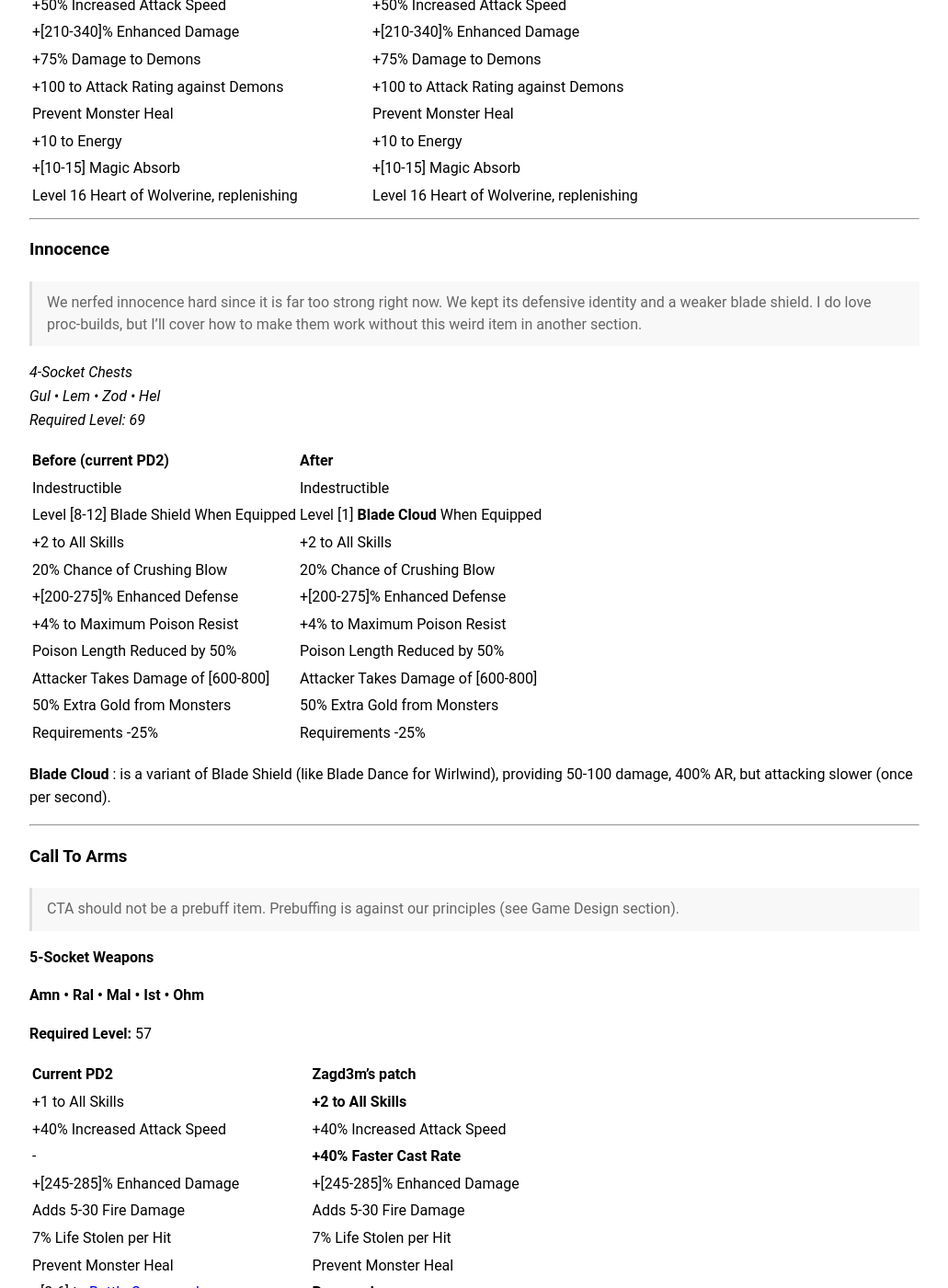
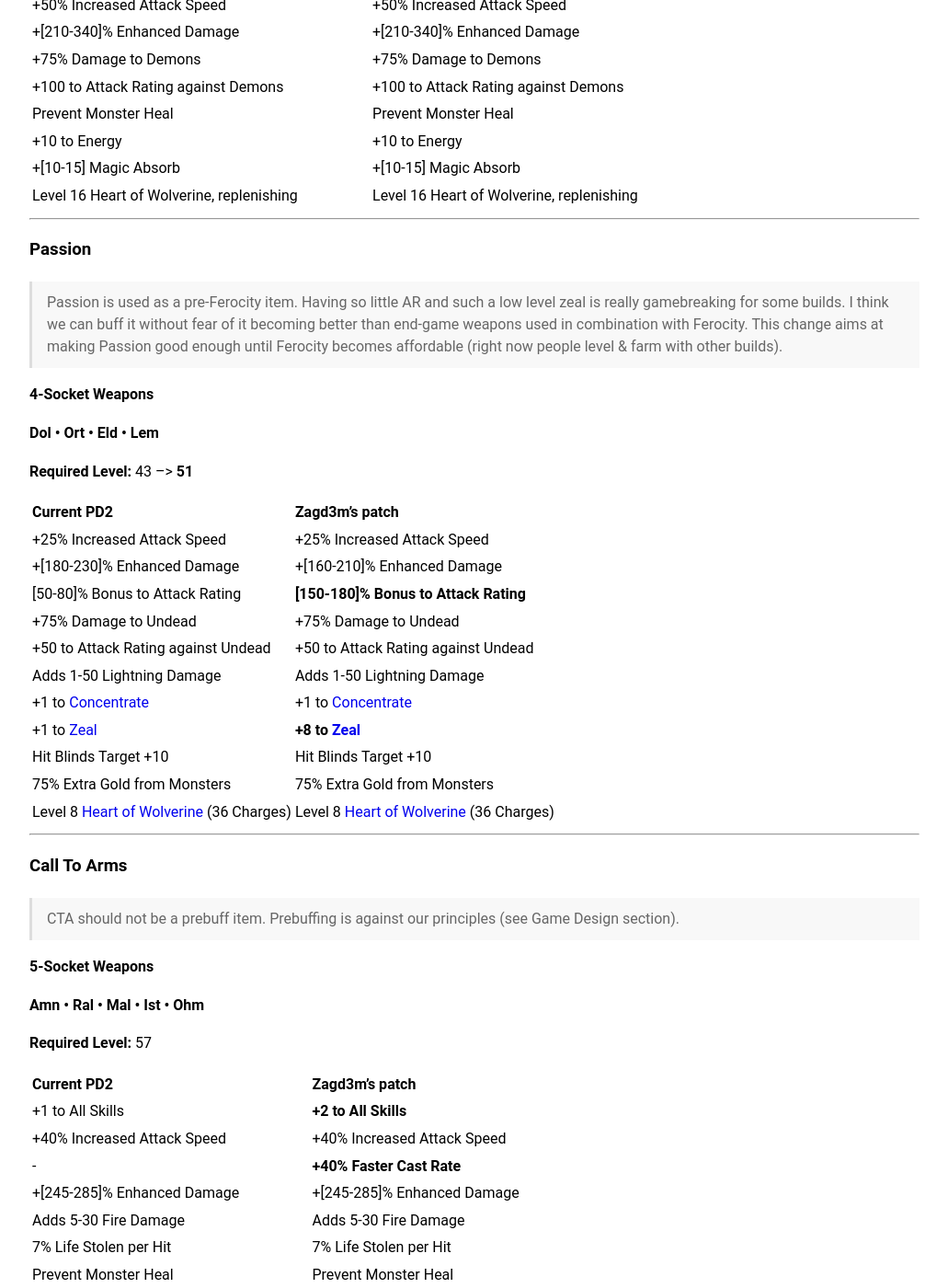
Before and after one commit to zagd3m/patchnotes, a Jekyll site: the page built from docs/full-notes.md, in a window 1280 px wide and 1400 px high, scrolled down 14863 px. Shown: the whole window at 92% size, without its empty margins (124-1155 px from the left). Built offline with Jekyll 4.4.1, drawn with Linux system fonts in a browser that asks for light colours; some of the changed text lies outside the part shown.

Commit message:
Improving passion. Yes. That's what I did.

```diff
--- a/docs/_includes/patch-sections/items_runewords.md
+++ b/docs/_includes/patch-sections/items_runewords.md
@@ -52,28 +52,29 @@
 
 ---
 
-### Innocence {#innocence}
+### Passion
 
-> We nerfed innocence hard since it is far too strong right now. We kept its defensive identity and a weaker blade shield. I do love proc-builds, but I'll cover how to make them work without this weird item in another section.
+> Passion is used as a pre-Ferocity item. Having so little AR and such a low level zeal is really gamebreaking for some builds. I think we can buff it without fear of it becoming better than end-game weapons used in combination with Ferocity. This change aims at making Passion good enough until Ferocity becomes affordable (right now people level & farm with other builds).
 
-*4-Socket Chests*
-*Gul • Lem • Zod • Hel*
-*Required Level: 69*
+**4-Socket Weapons**
 
-| Before (current PD2)                            | After                                          |
-|:------------------------------------------------|:-----------------------------------------------|
-| Indestructible                                  | Indestructible                                 |
-| Level [8-12] Blade Shield When Equipped         | Level [1] **Blade Cloud** When Equipped        |
-| +2 to All Skills                                | +2 to All Skills                               |
-| 20% Chance of Crushing Blow                     | 20% Chance of Crushing Blow                    |
-| +[200-275]% Enhanced Defense                    | +[200-275]% Enhanced Defense                   |
-| +4% to Maximum Poison Resist                    | +4% to Maximum Poison Resist                   |
-| Poison Length Reduced by 50%                    | Poison Length Reduced by 50%                   |
-| Attacker Takes Damage of [600-800]              | Attacker Takes Damage of [600-800]             |
-| 50% Extra Gold from Monsters                    | 50% Extra Gold from Monsters                   |
-| Requirements -25%                               | Requirements -25%                              |
+**Dol • Ort • Eld • Lem**
 
-**Blade Cloud** : is a variant of Blade Shield (like Blade Dance for Wirlwind), providing 50-100 damage, 400% AR, but attacking slower (once per second).
+**Required Level:** 43 --> **51**
+
+| Current PD2 | Zagd3m's patch |
+|:--|:--|
+| +25% Increased Attack Speed | +25% Increased Attack Speed |
+| +\[180-230\]% Enhanced Damage | +\[160-210\]% Enhanced Damage |
+| \[50-80\]% Bonus to Attack Rating | **\[150-180\]% Bonus to Attack Rating** |
+| +75% Damage to Undead | +75% Damage to Undead |
+| +50 to Attack Rating against Undead | +50 to Attack Rating against Undead |
+| Adds 1-50 Lightning Damage | Adds 1-50 Lightning Damage |
+| +1 to [Concentrate](https://wiki.projectdiablo2.com/wiki/Concentrate "Concentrate") | +1 to [Concentrate](https://wiki.projectdiablo2.com/wiki/Concentrate "Concentrate") |
+| +1 to [Zeal](https://wiki.projectdiablo2.com/wiki/Zeal "Zeal") | **+8 to [Zeal](https://wiki.projectdiablo2.com/wiki/Zeal "Zeal")** |
+| Hit Blinds Target +10 | Hit Blinds Target +10 |
+| 75% Extra Gold from Monsters | 75% Extra Gold from Monsters |
+| Level 8 [Heart of Wolverine](https://wiki.projectdiablo2.com/wiki/Heart_of_Wolverine "Heart of Wolverine") (36 Charges) | Level 8 [Heart of Wolverine](https://wiki.projectdiablo2.com/wiki/Heart_of_Wolverine "Heart of Wolverine") (36 Charges) |
 
 ---
 
@@ -112,3 +113,28 @@
 - -20% to Enemy Defense
 
 Overall, builds that were using CTA as their damage weapon will appreciate the change. And others, well, sorry but prebuff sucks :p
+
+---
+
+### Innocence {#innocence}
+
+> We nerfed innocence hard since it is far too strong right now. We kept its defensive identity and a weaker blade shield. I do love proc-builds, but I'll cover how to make them work without this weird item in another section.
+
+*4-Socket Chests*
+*Gul • Lem • Zod • Hel*
+*Required Level: 69*
+
+| Before (current PD2)                            | After                                          |
+|:------------------------------------------------|:-----------------------------------------------|
+| Indestructible                                  | Indestructible                                 |
+| Level [8-12] Blade Shield When Equipped         | Level [1] **Blade Cloud** When Equipped        |
+| +2 to All Skills                                | +2 to All Skills                               |
+| 20% Chance of Crushing Blow                     | 20% Chance of Crushing Blow                    |
+| +[200-275]% Enhanced Defense                    | +[200-275]% Enhanced Defense                   |
+| +4% to Maximum Poison Resist                    | +4% to Maximum Poison Resist                   |
+| Poison Length Reduced by 50%                    | Poison Length Reduced by 50%                   |
+| Attacker Takes Damage of [600-800]              | Attacker Takes Damage of [600-800]             |
+| 50% Extra Gold from Monsters                    | 50% Extra Gold from Monsters                   |
+| Requirements -25%                               | Requirements -25%                              |
+
+**Blade Cloud** : is a variant of Blade Shield (like Blade Dance for Wirlwind), providing 50-100 damage, 400% AR, but attacking slower (once per second).
```
